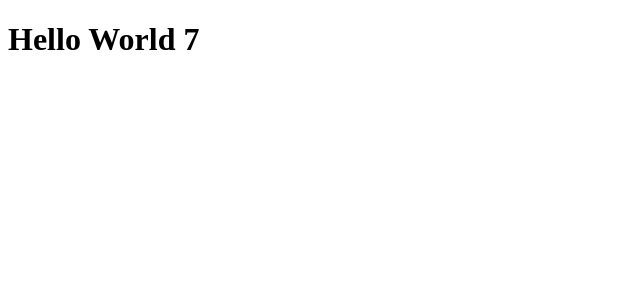
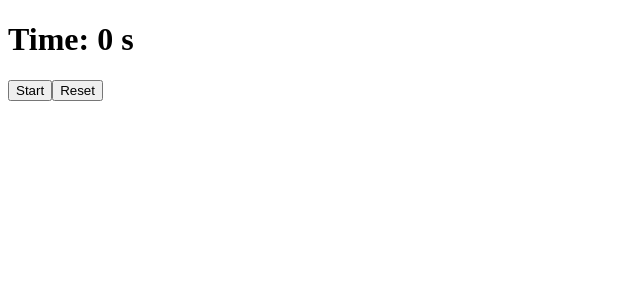
Before and after one commit to Rozamo/React, a React (Create React App) app in the folder my-app/: page / in a window 1280 px wide. Shown: the top 300 px of the page, without its empty margins (0-640 px from the left). Built offline with nearby package versions, Linux system fonts and the light colour scheme.

Commit message:
Added stopwatch

```diff
--- /dev/null
+++ b/my-app/src/components/Stopwatch.js
@@ -0,0 +1,56 @@
+import React from 'react';
+
+function Stopwatch(props) {
+    if (props.obj.isOn) {
+        props.obj.counter++;
+        return(
+            <div>
+                <h1>Time: {props.obj.counter} s</h1>
+                <button onClick={() => {props.obj.isOn = false}}>Stop</button>
+                <button onClick={() => {props.obj.counter = 0; props.obj.isOn = false}}>Reset</button>
+            </div>
+        );
+    }
+    else
+    {
+        return(
+            <div>
+                <h1>Time: {props.obj.counter} s</h1>
+                <button onClick={() => {props.obj.isOn = true}}>Start</button>
+                <button onClick={() => {props.obj.counter = 0}}>Reset</button>
+            </div>
+        );
+    }
+}
+export default Stopwatch;
+
+// var counter = 0;
+// var isOn = false;
+// function show(){
+//   function pp() {
+//     if (isOn) {
+//       counter++;
+//       ReactDOM.render(
+//         <div>
+//           <h1>Time: {counter} s</h1>
+//           <button onClick={() => {isOn = false}}>Stop</button>
+//           <button onClick={() => {counter = 0; isOn = false}}>Reset</button>
+//         </div>,
+//         document.getElementById('root')
+//       );
+//     }
+//     else
+//     {
+//       ReactDOM.render(
+//         <div>
+//           <h1>Time: {counter} s</h1>
+//           <button onClick={() => {isOn = true}}>Start</button>
+//           <button onClick={() => {counter = 0}}>Reset</button>
+//         </div>,
+//         document.getElementById('root')
+//       );
+//     }
+//   }
+//   setInterval(pp, 1000);
+// }
+// show();
--- a/my-app/src/index.js
+++ b/my-app/src/index.js
@@ -2,7 +2,7 @@ import React from 'react';
 import ReactDOM from 'react-dom';
 // import './index.css';
 // import App from './App';
-import Counter from './components/Counter';
+// import Counter from './components/Counter';
 // import ManyProps from './components/ManyProps';
 // import ClickIncrement from './components/ClickIncrement';
 // import FClickIncrement from './components/FClickIncrement';
@@ -10,14 +10,26 @@ import Counter from './components/Counter';
 // import ContactManager from './components/ContactManager';
 // import ReduxIncrementManager from './components/ReduxIncrementManager';
 // import ReduxContactManager from './components/ReduxContactManager';
+import Stopwatch from './components/Stopwatch';
 import * as serviceWorker from './serviceWorker';
 
-var counter = 0;
-function show() {
-  counter++;
-  ReactDOM.render(<Counter counter={counter}/>, document.getElementById('counter'));
+// var counter = 0;
+// function show() {
+//   counter++;
+//   ReactDOM.render(<Counter counter={counter}/>, document.getElementById('counter'));
+// }
+// setInterval(show, 1000);
+
+const obj = {};
+Object.defineProperties(obj, {
+    counter: { value: 0, writable: true },
+    isOn: { value: false, writable: true }
+  }
+);
+function Show() {
+  ReactDOM.render(<Stopwatch obj={obj}/>, document.getElementById('root'));
 }
-setInterval(show, 1000);
+setInterval(Show, 1000);
 // ReactDOM.render(<ManyProps/>, document.getElementById('manyprops'));
 // ReactDOM.render(<ClickIncrement/>, document.getElementById('clickincrement'));
 // ReactDOM.render(<FClickIncrement/>, document.getElementById('fclickincrement'));
```
